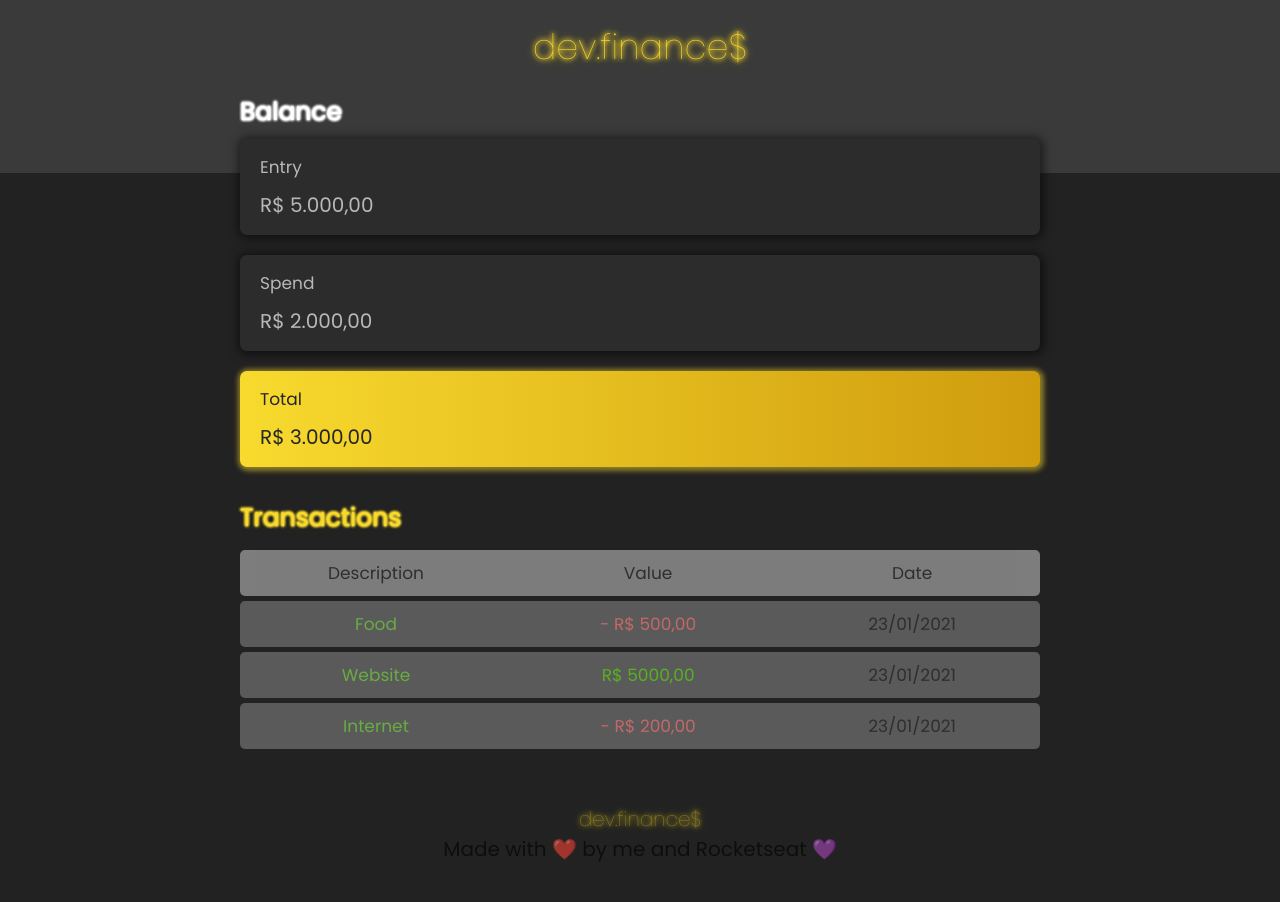
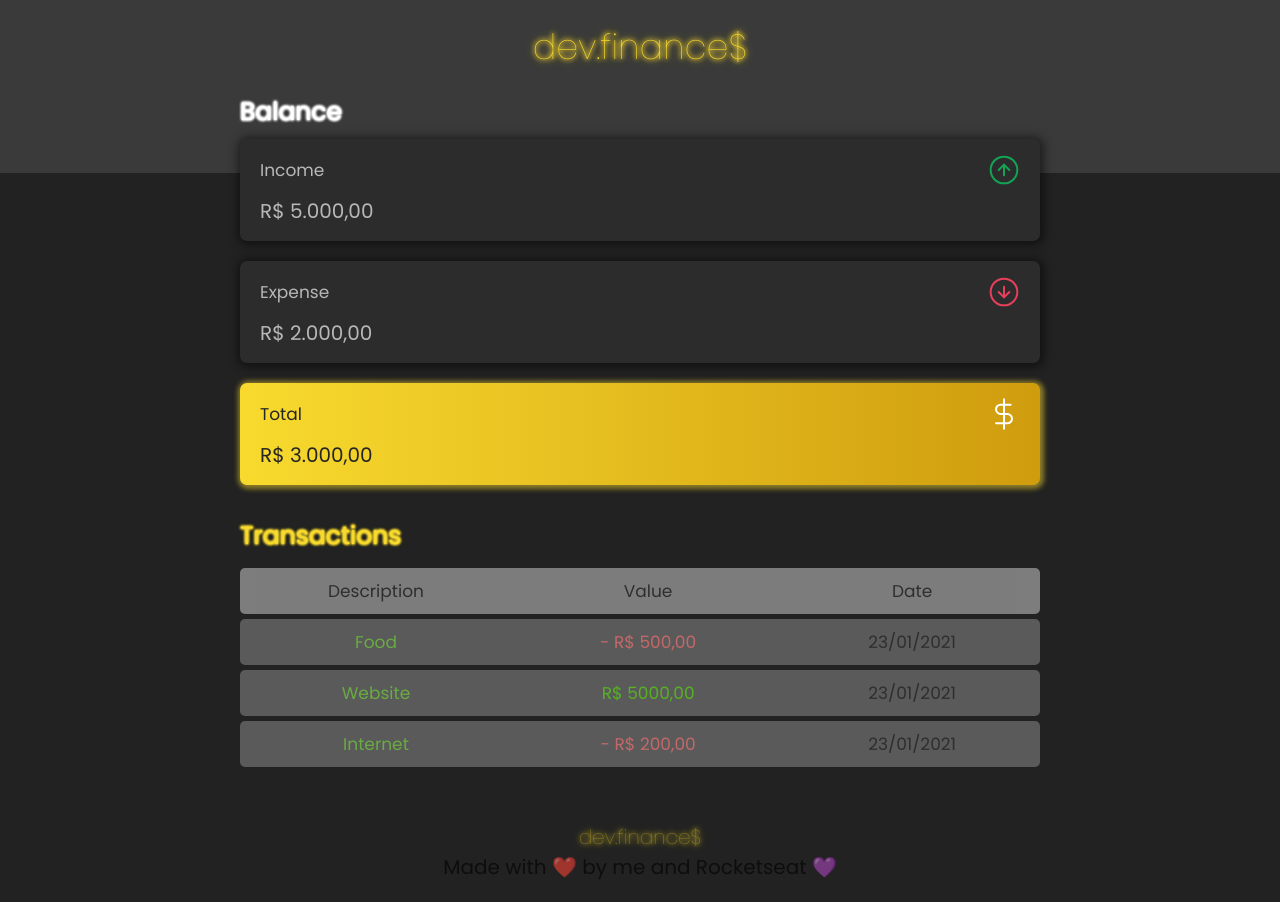
Before and after one commit to Pedro-Murilo/devfinance, a React (Create React App) app: page / in a window 1280 px wide. Built offline with nearby package versions, Linux system fonts and the light colour scheme.

Commit message:
style: added images on cards

```diff
--- a/src/components/Card/Card.js
+++ b/src/components/Card/Card.js
@@ -1,17 +1,29 @@
-import { CardContainer } from './CardStyles';
+import { CardContainer } from "./CardStyles";
+import incomeSvg from "../../assets/income.svg";
+import expenseSvg from "../../assets/expense.svg";
+import totalSvg from "../../assets/total.svg";
 
 const Card = () => (
   <>
     <CardContainer>
-      <h3>Entry</h3>
+      <h3>
+        <span>Income</span>
+        <img src={incomeSvg} alt="Income logo" />
+      </h3>
       <p>R$ 5.000,00</p>
     </CardContainer>
     <CardContainer>
-      <h3>Spend</h3>
+      <h3>
+        <span>Expense</span>
+        <img src={expenseSvg} alt="Expense logo" />
+      </h3>
       <p>R$ 2.000,00</p>
     </CardContainer>
     <CardContainer className="total">
-      <h3>Total</h3>
+      <h3>
+        <span>Total</span>
+        <img src={totalSvg} alt="Total logo" />
+      </h3>
       <p>R$ 3.000,00</p>
     </CardContainer>
   </>
--- a/src/components/Card/CardStyles.js
+++ b/src/components/Card/CardStyles.js
@@ -21,7 +21,10 @@ export const CardContainer = styled.div`
   box-shadow: 1px 1px 10px 3px rgb(0, 0, 0, 0.5);
 
   h3 {
-    ${h3Styles}
+    ${h3Styles};
+    display: flex;
+    align-items: center;
+    justify-content: space-between;
   }
 
   p {
--- a/src/components/Header/Header.js
+++ b/src/components/Header/Header.js
@@ -1,4 +1,4 @@
-import { HeaderContainer } from './HeaderStyles';
+import { HeaderContainer} from './HeaderStyles';
 
 const Header = () => (
     <HeaderContainer>
```
Also changed, not shown: 1 other file (tests, documents, lock files or other folders).
